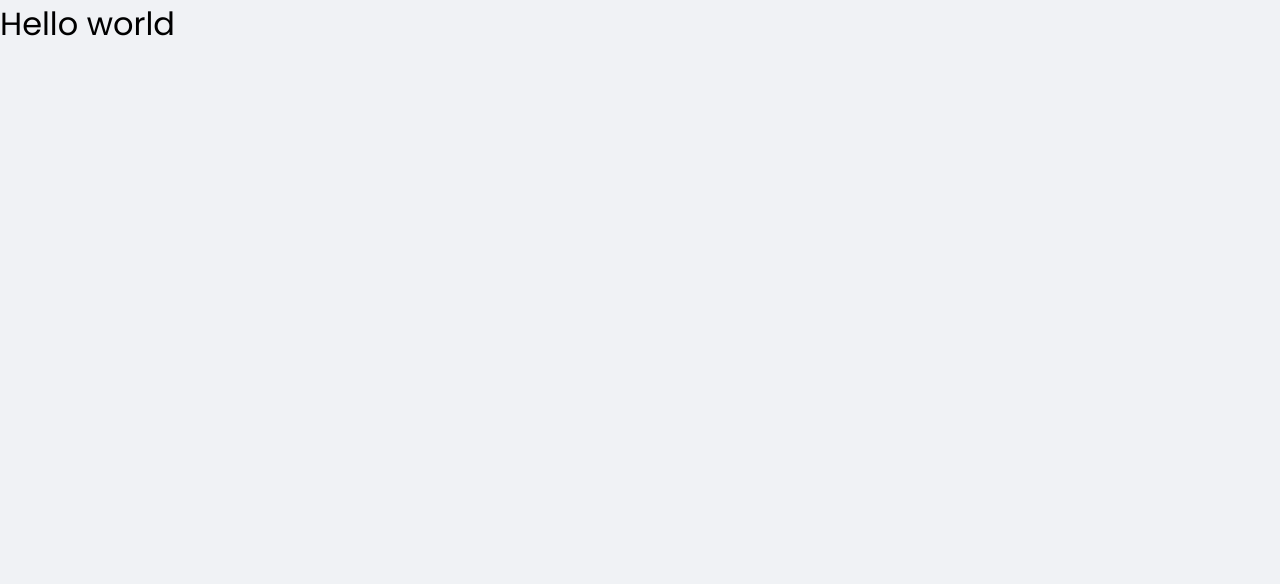
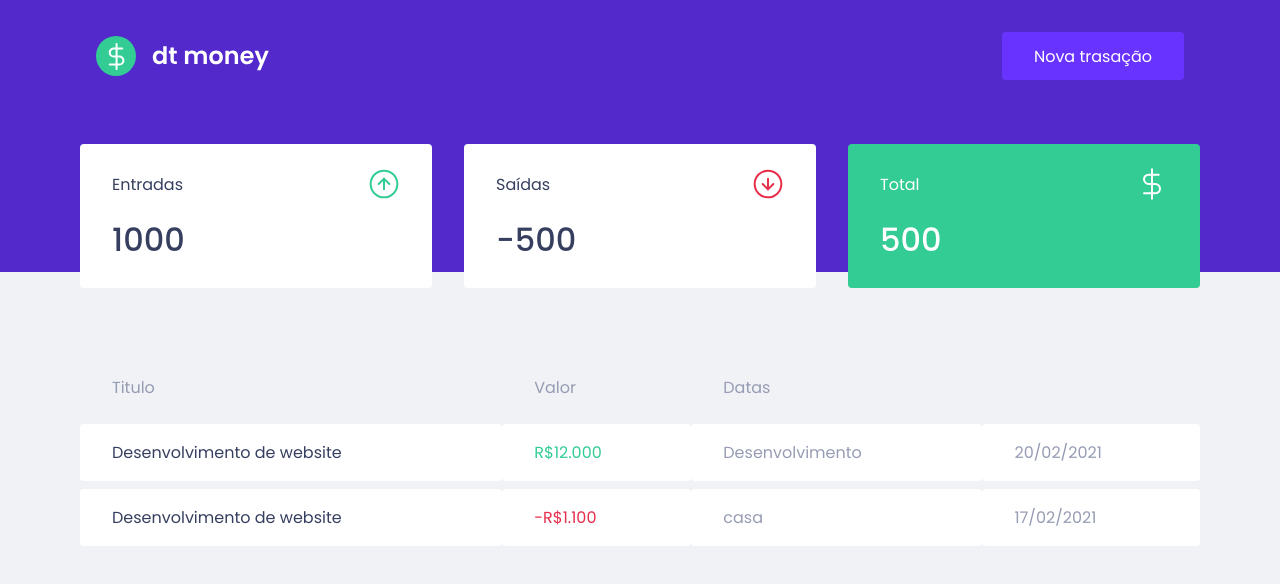
Before and after one commit to Dev-Joanderson/dtmoney, a React (Create React App) app: page / in a window 1280 px wide. Shown: the top 584 px of the page. Built offline with nearby package versions, Linux system fonts and the light colour scheme.

Commit message:
:tada: Challenge Finalized

```diff
--- a/public/index.html
+++ b/public/index.html
@@ -9,7 +9,7 @@
 
     <title>dtmoney</title>
     <link
-      href="https://fonts.googleapis.com/css2?family=Poppins:wght@400;600&display=swap"
+      href="https://fonts.googleapis.com/css2?family=Poppins:wght@400;500;600&display=swap"
       rel="stylesheet"
     />
   </head>
--- a/src/App.tsx
+++ b/src/App.tsx
@@ -1,12 +1,13 @@
+import { Dashboard } from "./components/Dashboard";
+import { Header } from "./components/Header";
 import { GlobalStyle } from "./styles/global";
 
 export function App() {
   return (
-    <div className="App">
-        <h1>Hello world</h1>
-
-        <GlobalStyle/>
-
-    </div>
+    <>
+    <Header/>
+    <Dashboard/>
+    <GlobalStyle/>
+    </>
   );
 }
--- /dev/null
+++ b/src/components/Dashboard/index.tsx
@@ -0,0 +1,14 @@
+import { Summary } from "../Summary";
+import { TransactionsTable } from "../TrasanctionsTable";
+import { Container } from "./styles";
+
+
+export function Dashboard(){
+    return (
+        <Container>
+            <Summary />
+            <TransactionsTable />
+        </Container>
+
+    );
+}
--- /dev/null
+++ b/src/components/Dashboard/styles.ts
@@ -0,0 +1,7 @@
+import styled from "styled-components";
+
+export const Container = styled.main`
+    max-width:1120px;
+    margin 0 auto;
+
+`
--- /dev/null
+++ b/src/components/Header/index.tsx
@@ -0,0 +1,15 @@
+import logoImg from '../../assets/logo.svg'
+import { Container, Content } from './styles'
+
+export function Header(){
+    return(
+        <Container>
+            <Content>
+                <img src={logoImg} alt="dt money" />
+                <button type="button">
+                    Nova trasação
+                </button>
+            </Content>
+        </Container>
+    )
+}
--- /dev/null
+++ b/src/components/Header/styles.ts
@@ -0,0 +1,32 @@
+import styled from "styled-components";
+
+export const Container = styled.header`
+   background:var(--blue);
+`;
+
+export const Content = styled.div`
+    max-width: 1120px;
+    margin: 0 auto;
+
+    padding: 2rem 1rem 12rem;
+    display: flex;
+    align-items: center;
+    justify-content: space-between;
+
+    button{
+        font-size: 1rem;
+        color: #FFF;
+        background: var(--blue-light);
+        border: 0;
+        padding:0 2rem;
+        border-radius: 0.25rem;
+        height: 3rem;
+
+        transition: filter 0.2s;
+
+        &:hover{
+            filter: brightness(0.9);
+        }
+
+    }
+`
--- /dev/null
+++ b/src/components/Summary/index.tsx
@@ -0,0 +1,34 @@
+import { Container } from "./styles";
+
+import incomeImg from '../../assets/income.svg'
+import outcomeImg from '../../assets/outcome.svg'
+import totalImg from '../../assets/total.svg'
+
+export function Summary() {
+  return (
+    <Container>
+      <div>
+        <header>
+          <p>Entradas</p>
+          <img src={incomeImg} alt="Entradas"/>
+        </header>
+        <strong>1000</strong>
+      </div>
+      <div>
+        <header>
+          <p>Saídas</p>
+          <img src={outcomeImg} alt="Saídas"/>
+        </header>
+        <strong>-500</strong>
+      </div>
+      <div className="highlight-background">
+        <header>
+          <p>Total</p>
+          <img src={totalImg} alt="Total"/>
+        </header>
+        <strong>500</strong>
+      </div>
+
+    </Container>
+  )
+}
--- /dev/null
+++ b/src/components/Summary/styles.ts
@@ -0,0 +1,35 @@
+import styled from 'styled-components'
+
+export const Container = styled.div`
+    display: grid;
+    grid-template-columns: repeat(3, 1fr);
+    gap: 2rem;
+    margin-top:-8rem;
+
+    div{
+        background: var(--shape);
+        padding: 1.5rem 2rem;
+        border-radius: 0.25rem;
+        color: var(--text-title);
+
+        header{
+            display:flex;
+            align-items: center;
+            justify-content: space-between;
+        }
+
+        strong{
+            display: block;
+            margin-top: 1rem;
+            font-size: 2rem;
+            font-weight: 500;
+            line-height: 3rem;
+        }
+
+        &.highlight-background{
+            background: var(--green);
+            color: #FFF;
+        }
+    }
+
+`;
--- /dev/null
+++ b/src/components/TrasanctionsTable/index.tsx
@@ -0,0 +1,33 @@
+import { Container } from "./styles";
+
+export function TransactionsTable(){
+    return(
+        <Container>
+            <table>
+                <thead>
+                    <tr>
+                        <th>Titulo</th>
+                        <th>Valor</th>
+                        <th>Datas</th>
+                    </tr>
+                </thead>
+                <tbody>
+                    <tr>
+                        <td>Desenvolvimento de website</td>
+                        <td className="deposit">R$12.000</td>
+                        <td>Desenvolvimento</td>
+                        <td>20/02/2021</td>
+                    </tr>
+                </tbody>
+                <tbody>
+                    <tr>
+                        <td >Desenvolvimento de website</td>
+                        <td className="widthdraw">-R$1.100</td>
+                        <td>casa</td>
+                        <td>17/02/2021</td>
+                    </tr>
+                </tbody>
+            </table>
+        </Container>
+    )
+}
--- /dev/null
+++ b/src/components/TrasanctionsTable/styles.ts
@@ -0,0 +1,41 @@
+import styled from "styled-components";
+
+export const Container = styled.div`
+    margin-top: 4rem;
+
+    table{
+        width: 100%;
+        border-spacing: 0 0.5rem;
+
+        th{
+            color: var(--text-body);
+            font-weight:400;
+            padding: 1rem 2rem;
+            text-align: left;
+            line-height: 1.5rem;
+        }
+
+    td{
+        padding: 1rem 2rem;
+        border: 0;
+        background: var(--shape);
+        color: var(--text-body);
+        border-radius: 0.25rem;
+
+        &:first-child{
+            color: var(--text-title);
+        }
+
+        &.deposit {
+            color: var(--green);
+        }
+        &.widthdraw {
+            color: var(--red);
+        }
+    }
+
+}
+
+
+
+`
```
